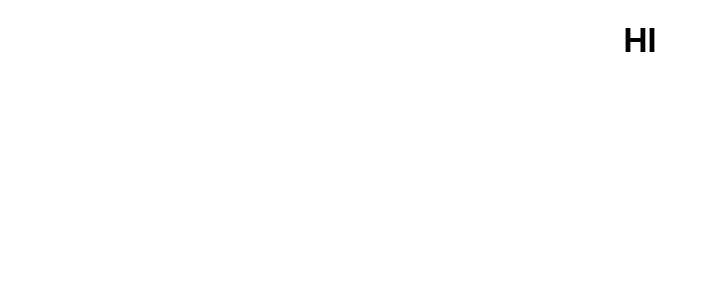
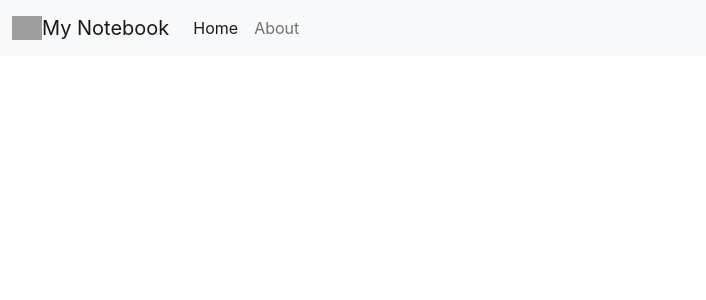
Before and after one commit to MDPerrfan/Notebook-Frontend, a React (Create React App) app: page /about in a window 1280 px wide. Shown: the top 300 px of the page, without its empty margins (0-706 px from the left). Built offline with nearby package versions, Linux system fonts and the light colour scheme; grey boxes are pictures that could not be loaded.

Commit message:
Primary components has been initialized

```diff
--- a/package.json
+++ b/package.json
@@ -17,7 +17,8 @@
         "start": "react-scripts start",
         "build": "react-scripts build",
         "test": "react-scripts test",
-    "eject": "react-scripts eject"
+        "eject": "react-scripts eject",
+        "both": "concurrently \"npm run start\" \"nodemon backend / index.js\""
     },
     "eslintConfig": {
         "extends": [
--- a/public/index.html
+++ b/public/index.html
@@ -1,43 +1,22 @@
 <!DOCTYPE html>
 <html lang="en">
-  <head>
+
+<head>
     <meta charset="utf-8" />
-    <link rel="icon" href="%PUBLIC_URL%/favicon.ico" />
+    <link rel="icon" href="" />
     <meta name="viewport" content="width=device-width, initial-scale=1" />
-    <meta name="theme-color" content="#000000" />
-    <meta
-      name="description"
-      content="Web site created using create-react-app"
-    />
-    <link rel="apple-touch-icon" href="%PUBLIC_URL%/logo192.png" />
-    <!--
-      manifest.json provides metadata used when your web app is installed on a
-      user's mobile device or desktop. See https://developers.google.com/web/fundamentals/web-app-manifest/
-    -->
-    <link rel="manifest" href="%PUBLIC_URL%/manifest.json" />
-    <!--
-      Notice the use of %PUBLIC_URL% in the tags above.
-      It will be replaced with the URL of the `public` folder during the build.
-      Only files inside the `public` folder can be referenced from the HTML.
+    <meta name="theme-color" content="" />
+    <meta name="description" content="" />
+    <link rel="apple-touch-icon" href="" />
+    <link rel="manifest" href="" />
+    <link href="https://cdn.jsdelivr.net/npm/bootstrap@5.2.3/dist/css/bootstrap.min.css" rel="stylesheet" integrity="sha384-rbsA2VBKQhggwzxH7pPCaAqO46MgnOM80zW1RWuH61DGLwZJEdK2Kadq2F9CUG65" crossorigin="anonymous">
+    <title>My Notebook</title>
+</head>
 
-      Unlike "/favicon.ico" or "favicon.ico", "%PUBLIC_URL%/favicon.ico" will
-      work correctly both with client-side routing and a non-root public URL.
-      Learn how to configure a non-root public URL by running `npm run build`.
-    -->
-    <title>React App</title>
-  </head>
-  <body>
+<body>
     <noscript>You need to enable JavaScript to run this app.</noscript>
     <div id="root"></div>
-    <!--
-      This HTML file is a template.
-      If you open it directly in the browser, you will see an empty page.
+    <script src="https://cdn.jsdelivr.net/npm/bootstrap@5.2.3/dist/js/bootstrap.bundle.min.js" integrity="sha384-kenU1KFdBIe4zVF0s0G1M5b4hcpxyD9F7jL+jjXkk+Q2h455rYXK/7HAuoJl+0I4" crossorigin="anonymous"></script>
+</body>
 
-      You can add webfonts, meta tags, or analytics to this file.
-      The build step will place the bundled scripts into the <body> tag.
-
-      To begin the development, run `npm start` or `yarn start`.
-      To create a production bundle, use `npm run build` or `yarn build`.
-    -->
-  </body>
 </html>
--- a/src/App.js
+++ b/src/App.js
@@ -1,10 +1,26 @@
-import './App.css';
+import React from 'react';
+import {
+  BrowserRouter as Router,
+  Routes,
+  Route
+} from 'react-router-dom';
+import Navbar from './components/Navbar';
+import Home from './components/Home';
+import About from './components/About';
+import Footer from './components/Footer';
 
 function App() {
   return (
-    <div className="App">
-<h1>HI</h1>
-    </div>
+    <>
+      <Router>
+        <Navbar />
+        <Routes>
+          <Route path="/about" element={<About />} />
+          <Route path="/" element={<Home />} />
+        </Routes>
+        <Footer />
+      </Router>
+    </>
   );
 }
 
--- /dev/null
+++ b/src/components/About.js
@@ -0,0 +1,9 @@
+import React from 'react'
+
+export default function About() {
+  return (
+    <div>
+
+    </div>
+  )
+}
--- /dev/null
+++ b/src/components/Footer.js
@@ -0,0 +1,9 @@
+import React from 'react'
+
+export default function Footer() {
+  return (
+    <div>
+
+    </div>
+  )
+}
--- /dev/null
+++ b/src/components/Home.js
@@ -0,0 +1,9 @@
+import React from 'react'
+
+export default function Home() {
+  return (
+    <div>
+
+    </div>
+  )
+}
--- /dev/null
+++ b/src/components/Navbar.js
@@ -0,0 +1,25 @@
+import React from 'react'
+import { Link } from 'react-router-dom'
+export default function Navbar() {
+    return (
+        <>
+            <nav className="navbar navbar-expand-lg bg-light">
+                <div className="container-fluid">
+                    <Link class="navbar-brand" to="/">
+                        <img src="/docs/5.2/assets/brand/bootstrap-logo.svg" alt="" width="30" height="24" class="d-inline-block align-text-top" />
+                        My Notebook
+                    </Link>
+                    <button className="navbar-toggler" type="button" data-bs-toggle="collapse" data-bs-target="#navbarNavAltMarkup" aria-controls="navbarNavAltMarkup" aria-expanded="false" aria-label="Toggle navigation">
+                        <span className="navbar-toggler-icon"></span>
+                    </button>
+                    <div className="collapse navbar-collapse" id="navbarNavAltMarkup">
+                        <div className="navbar-nav">
+                            <Link className="nav-link active" aria-current="page" to="/">Home</Link>
+                            <Link className="nav-link" to="/about">About</Link>
+                        </div>
+                    </div>
+                </div>
+            </nav>
+        </>
+    )
+}
```
Also changed, not shown: 1 other file (tests, documents, lock files or other folders). Lines whose indentation alone changed are shown as unchanged.
